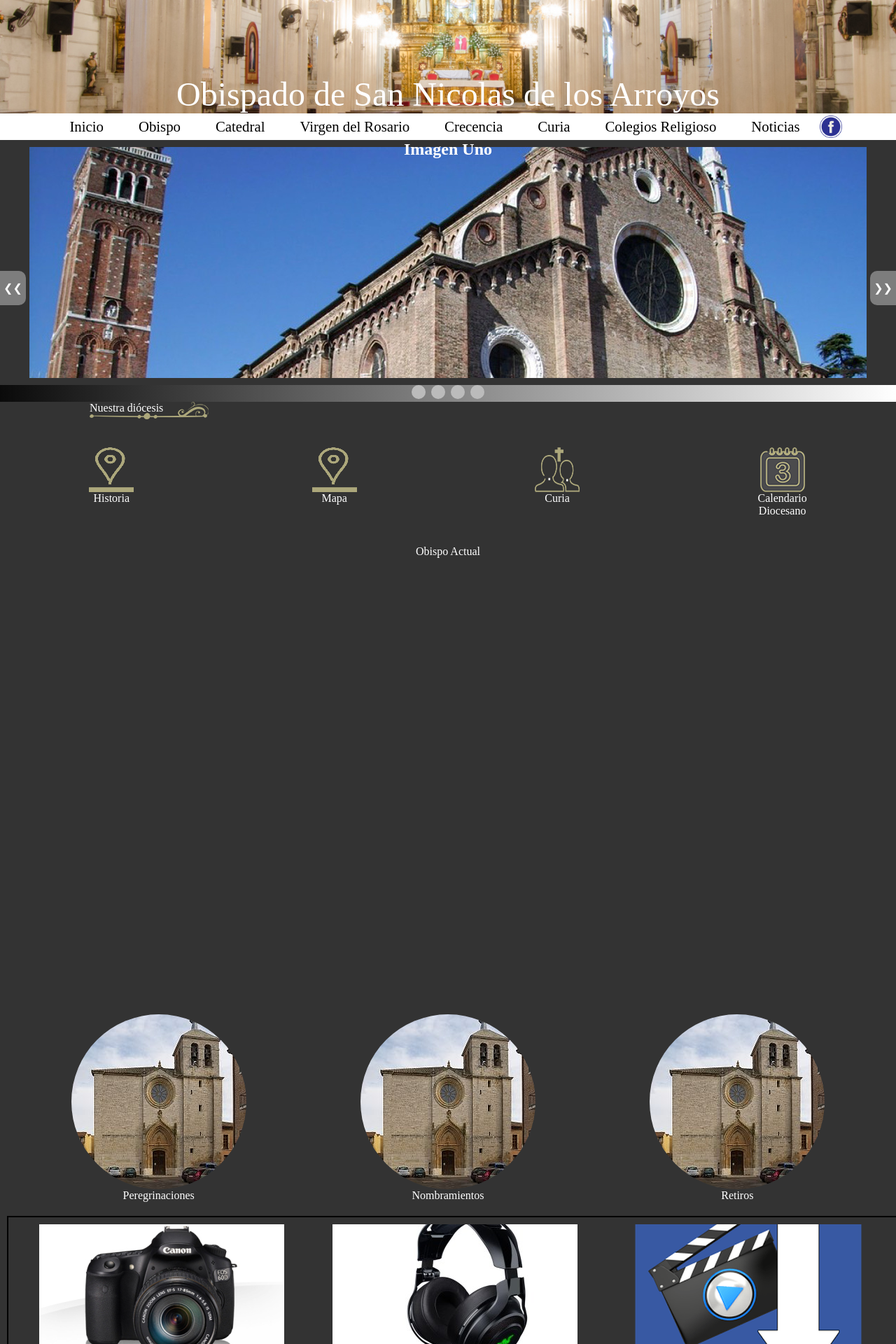
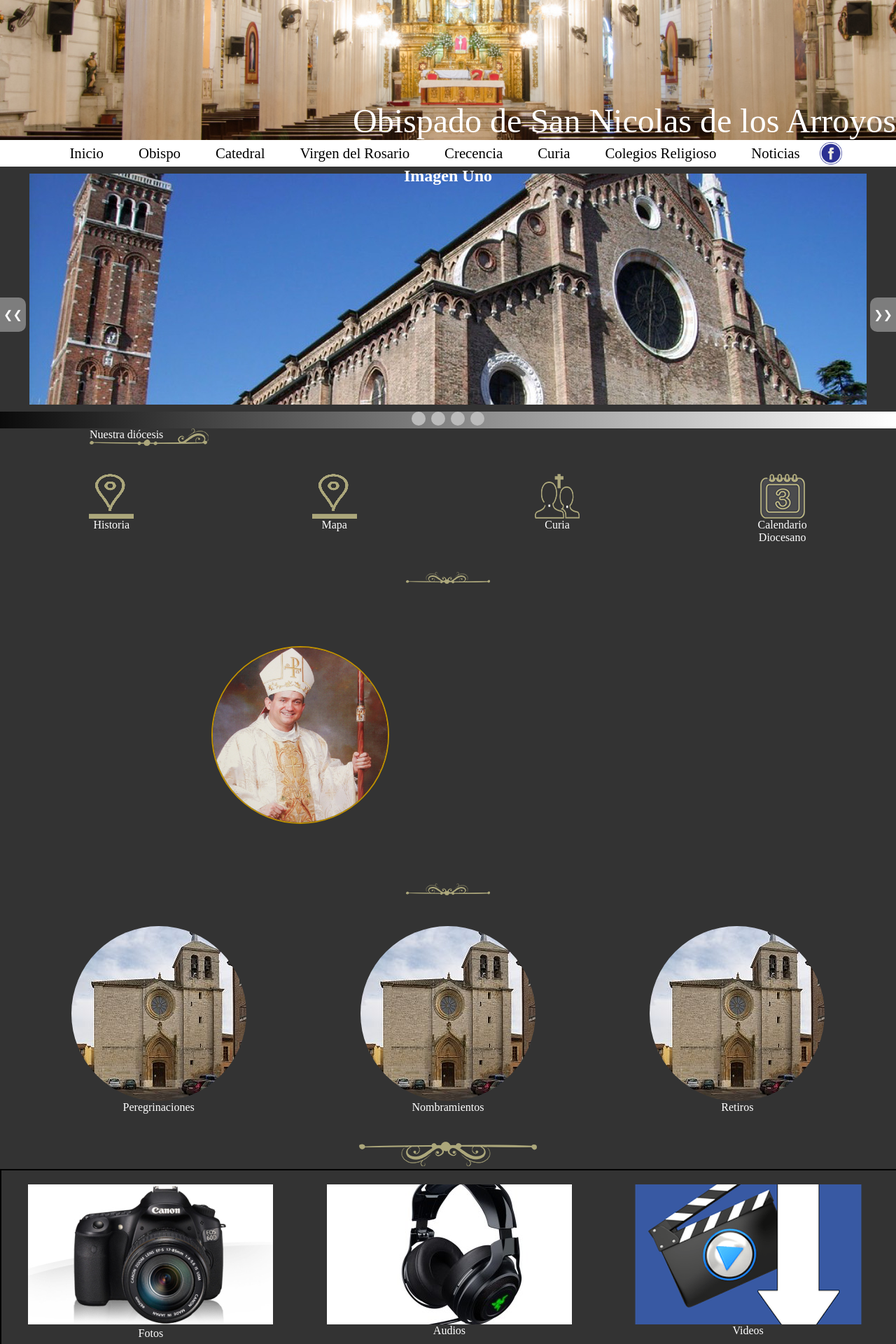
Before and after one commit to SosaToledo/obispadoSanNicolas, a PHP site: page / in a window 1280 px wide; the page is wider, and only the part inside the window is pictured. Shown: the top 1920 px of that part at 70% size. Run offline with PHP 8.4, Linux system fonts and the light colour scheme.

Commit message:
Index
sin galerias

```diff
--- a/css/estiloMedia.css
+++ b/css/estiloMedia.css
@@ -1,6 +1,12 @@
 @media screen and (max-width: 500px) {
   header{
     height: 500px;
+  }
+  .obispoImg{
+    order:1;
+  }
+  .obispoInfoIzq, .obispoInfoDer{
+    order:2;
   }
   nav{
     background-color: rgba(255, 255, 255, 0.5);
@@ -12,7 +18,7 @@
     padding: 0;
     margin: 2px 0;
   }
-  nav a:not(:first-child){
+  nav div:not(:first-child){
     display: none;
   }
   nav img{
--- a/css/estilosClass.css
+++ b/css/estilosClass.css
@@ -3,6 +3,30 @@
   display: none;
 }
 
+/*BARRA DE NAVEGACIÓN*/
+.dropdown {
+    position: relative;
+    display: inline-block;
+}
+.dropdown-content {
+  display: none;
+  position: absolute;
+  background-color: white;
+  min-width: 160px;
+  box-shadow: 0px 8px 16px 0px rgba(0,0,0,0.2);
+  z-index: 1;
+}
+.dropdown-content a {
+    color: black;
+    padding: 12px 16px;
+    text-decoration: none;
+    display: block;
+}
+.dropdown:hover .dropdown-content {
+    display: block;
+}
+
+/*SLIDER*/
 .slider{
 position: relative;
 }
@@ -72,12 +96,59 @@ position: relative;
 
 /*OBISPO ACTUAL*/
 .obispoActual{
-  height: 650px;
+  height: auto;
+
+
+  /*border: 2px solid rgb(255, 0, 0);*/
+}
+#obispo{
+  width: 70%;
+
+  display: flex;
+  justify-content: space-around;
+  flex-wrap: wrap;
+}
+.obispoImg{
+  display: flex;
+  justify-content: center;
+  align-items: center;
+}
+.obispoImg>img{
+  width: 250px;
+  height: 250px;
+  border: 2px solid rgb(191, 144, 0);
+  border-radius: 50%;
+}
+.obispoInfoIzq, .obispoInfoDer{
+  display: flex;
+  flex-direction: column;
+  justify-content: space-around;
+}
+.obispoInfoIzq>.info{
+  margin: 10px 0;
+}
+.info{
+  visibility: hidden;
+
+}
+.animacion{
+  visibility: visible;
+  animation-name: aparecerArriba;
+  animation-duration: 3s;
+}
+@keyframes aparecerArriba {
+  from {
+    opacity: 0;
+
+  }
+  to{
+    opacity: 1;
+    visibility: visible;
+  }
 }
 /*SECCION NOTICIAS*/
 .noticias{
   width: 100%;
-  box-sizing: border-box;
 }
 .noticiasPrincipales{
   margin: 10px;
@@ -87,7 +158,7 @@ position: relative;
   flex-direction: row;
   justify-content: space-around;
 }
-.noticiasSlider{
+.noticiasProyectos{
     border:2px solid black;
     margin: 10px;
     padding: 10px;
@@ -95,9 +166,6 @@ position: relative;
 .noticiasMultimedia{
   width: 100%;
   border:2px solid black;
-  margin: 10px;
-  padding: 10px;
-  box-sizing: border-box;
 
   display: flex;
   flex-direction: row;
@@ -105,6 +173,10 @@ position: relative;
   justify-content: space-around;
 }
 .noticiasDiv{
+  box-sizing: border-box;
+  padding: 10px;
+  margin: 10px;
+
   display: flex;
   flex-direction: column;
 }
--- a/css/estilosTag.css
+++ b/css/estilosTag.css
@@ -1,4 +1,3 @@
-
 *{
   margin:0;
   text-decoration: none;
@@ -15,13 +14,14 @@ body{
 header{
   height: 200px;
 
-  display: flex;
-  flex-wrap: wrap;
-  align-content: flex-end;
+  position: relative;
 }
 header p{
   width: 100%;
   font-size: 3em;
+  text-align: right;
+  position: absolute;
+  bottom: 0;
 }
 nav{
   z-index: 2;
@@ -42,6 +42,7 @@ nav a{
   padding: 2px 25px;
   font-size: 1.3em;
 }
+
 /*nav a:hover{
   background-color: grey;
 }*/
--- a/index.html
+++ b/index.html
@@ -7,14 +7,28 @@
     <link rel="stylesheet" href="css/estilosClass.css">
     <link rel="stylesheet" href="css/estilosTag.css">
     <link rel="stylesheet" href="css/estiloMedia.css">
-    <script src="js/logica.js"></script>
   </head>
   <body id="main" onscroll="detect()">
     <header style="background: url('img/portada.jpg') no-repeat center center; background-size:cover;">
       <p>Obispado de San Nicolas de los Arroyos</p>
-      <nav id="barra">
-        <a href="#">Inicio</a>
-        <a href="#">Obispo</a>
+    </header>
+    <nav id="barra">
+        <div class="dropdown">
+          <a href="#">Inicio</a>
+          <div class="dropdown-content">
+            <a href="#">Link 1</a>
+            <a href="#">Link 2</a>
+            <a href="#">Link 3</a>
+          </div>
+        </div>
+        <div class="dropdown">
+          <a href="#">Obispo</a>
+          <div class="dropdown-content">
+            <a href="#">Link 1</a>
+            <a href="#">Link 2</a>
+            <a href="#">Link 3</a>
+          </div>
+        </div>
         <a href="#">Catedral</a>
         <a href="#">Virgen del Rosario</a>
         <a href="#">Crecencia</a>
@@ -24,7 +38,6 @@
         <a href="javascript:void(0);" class="icon" onclick="myFunction()">&#9776;</a>
         <img style="width:32px; height: 32px; margin:3px;"src="img/iconos/facebook.jpg" alt="Facebook">
       </nav>
-    </header>
     <div class="contendorData">
       <section id="sliderPrincipal" class="slider">
         <div class="sliderPrincipal" style="display:block; background:url(img/iglesias-en-venecia.jpg) center no-repeat;">
@@ -81,10 +94,58 @@
           <p>Calendario <br> Diocesano</p>
         </div>
       </section>
+
+      <div class="separador" style="width:100%;">
+        <img src="img/iconos/DIV2.png" alt="">
+      </div>
+
       <section id="obispoActual" class="obispoActual">
-        Obispo Actual
+        <article id="obispo">
+          <div class="obispoInfoIzq">
+            <div class="info">
+              <a href="#"><img src="img/iconos/ESCUDO.png" alt=""></a>
+              <p>Escudo</p>
+            </div>
+            <div class="info">
+              <a href="#"><img src="img/iconos/ESCRITOS.png" alt=""></a>
+              <p>Escritos</p>
+            </div>
+            <div class="info">
+              <a href="#"><img src="img/iconos/BIOGRAFIA.png" alt=""></a>
+              <p>Biografia</p>
+            </div>
+            <div class="info">
+              <a href="#"><img src="img/iconos/FOTOGRAFIAS.png" alt=""></a>
+              <p>Fotografia</p>
+            </div>
+          </div>
+          <div class="obispoImg">
+            <img src="img/obispoActual.jpg" alt="">
+            <p></p>
+          </div>
+          <div class="obispoInfoDer">
+            <div class="info">
+              <img src="img/iconos/ULTIMOSESCRITOS.png" alt="">
+              <p>Ultimos escritos</p>
+            </div>
+            <div class="info">
+              <img src="img/iconos/VIDEOS.png" alt="">
+              <p>Videos</p>
+            </div>
+            <div class="info">
+              <img src="img/iconos/HOMILIAS.png" alt="">
+              <p>Homilias</p>
+            </div>
+          </div>
+        </article>
+        <aside class="">
+
+        </aside>
       </section>
       <section id="noticias" class="noticias">
+        <div class="separador" style="width:100%;">
+          <img src="img/iconos/DIV2.png" alt="">
+        </div>
         <article class="noticiasPrincipales">
           <div class="noticiasDiv">
             <img src="img/igleNoticias.jpg" alt="" style="border-radius: 50%;">
@@ -99,6 +160,9 @@
             Retiros
           </div>
         </article>
+        <div class="separador" style="width:100%;">
+          <img src="img/iconos/DIV3.png" alt="">
+        </div>
         <article class="noticiasMultimedia">
           <div class="noticiasDiv">
             <a href="#">
@@ -122,6 +186,10 @@
         <h1>Obispado de San Nicolas</h1>
         <iframe src="https://www.google.com/maps/embed?pb=!1m18!1m12!1m3!1d26667.7039472087!2d-60.23595152441922!3d-33.332852032696024!2m3!1f0!2f0!3f0!3m2!1i1024!2i768!4f13.1!3m3!1m2!1s0x0%3A0x62183e69c44221af!2sIglesia+Adventista+San+Nicol%C3%A1s+Centro!5e0!3m2!1ses-419!2sar!4v1501950679251" width="900" height="200" frameborder="0" style="border:0" allowfullscreen></iframe>
       </footer>
+    </div>
+
+    <div class="separador" style="width:100%;">
+      <img src="img/iconos/DIV3.png" alt="">
     </div>
 
   <script>
@@ -149,5 +217,6 @@
       x[slideIndex-1].className += " animacionSlider";
     }
   </script>
+  <script src="js/logica.js"></script>
 </body>
 </html>
--- a/js/logica.js
+++ b/js/logica.js
@@ -2,8 +2,12 @@ function detect(){
   var elm = document.getElementById("obispoActual").offsetTop;
   var pantalla = document.getElementById("main").scrollTop;
   var ancho = screen.width;
-  // if(elm-200 < pantalla){
-  // }
+  var info = document.getElementsByClassName("info");
+  if(elm-500 < pantalla){
+      for (var i = 0; i < info.length; i++) {
+        info[i].className = "info animacion";
+      }
+  }
   var nav = document.getElementById("barra").style;
   if ((pantalla>200 && ancho>500) || (pantalla>500 && ancho < 500)){
     nav.position = "fixed";
```
Also changed, not shown: img/iconos/FOTOGRAFIAS.png (renamed from img/iconos/FOTOGRAFÍAS.png), img/iconos/ULTIMOSESCRITOS.png (renamed from img/iconos/ULTIMOS ESCRITOS.png), img/obispoActual.jpg.
